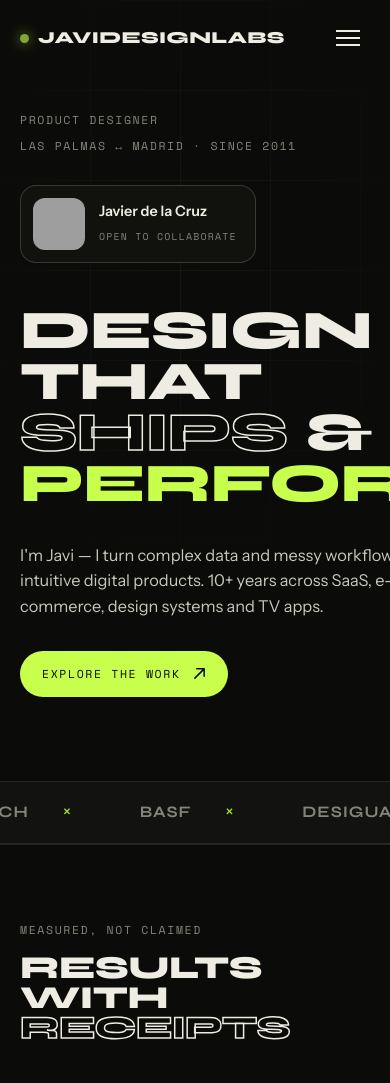
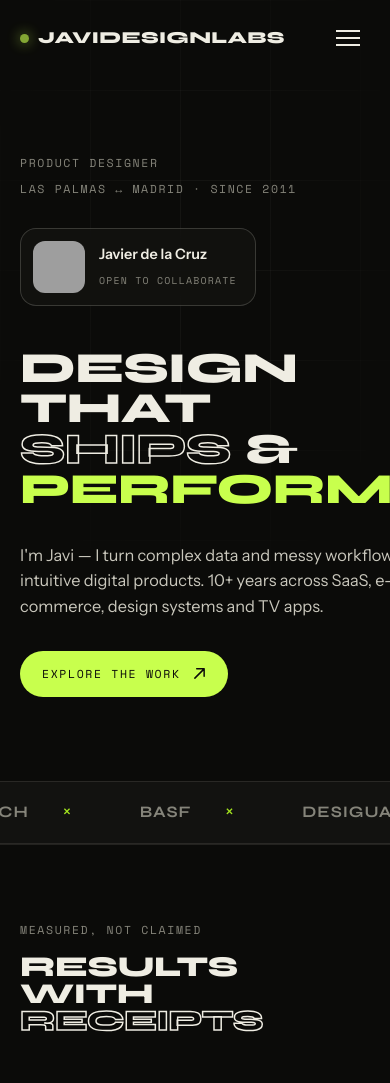
Before and after one commit to javidesignlabs/myporfolio, a plain HTML site: page index.html in a window 390 px wide. Shown: the top 1083 px of the page. Drawn offline with nearby package versions, Linux system fonts and the light colour scheme; grey boxes are pictures that could not be loaded.

Commit message:
Fix text clipping on mobile and desktop

```diff
--- a/assets/css/style.css
+++ b/assets/css/style.css
@@ -46,10 +46,10 @@ button{ font-family:inherit; cursor:pointer; background:none; border:none; color
 .container{ max-width:var(--container); margin:0 auto; padding:0 var(--gutter); }
 
 /* ---------- type scale ---------- */
-h1,h2,h3{ margin:0; font-family:var(--font-display); font-weight:800; line-height:.94; letter-spacing:-.015em; text-transform:uppercase; }
-.t-hero { font-size: clamp(3.4rem, 11.5vw, 10.5rem); }
-.t-giant{ font-size: clamp(2.6rem, 7.5vw, 6.5rem); }
-.t-sect { font-size: clamp(2rem, 5vw, 4.2rem); }
+h1,h2,h3{ margin:0; font-family:var(--font-display); font-weight:800; line-height:.94; letter-spacing:-.015em; text-transform:uppercase; overflow-wrap:break-word; }
+.t-hero { font-size: clamp(2.35rem, 11vw, 10.5rem); }
+.t-giant{ font-size: clamp(1.9rem, 6.4vw, 5.6rem); }
+.t-sect { font-size: clamp(1.8rem, 5vw, 4.2rem); }
 .t-item { font-size: clamp(1.35rem, 3.2vw, 2.6rem); }
 p{ margin:0; }
 
@@ -206,10 +206,10 @@ body.is-loaded .hero-line > span{ transform:none; }
 .hero{
   min-height:100svh;
   display:flex; flex-direction:column; justify-content:flex-end;
-  padding-top:120px;
   position:relative;
   overflow:hidden;
 }
+.hero-inner{ padding-top: 108px; padding-bottom: clamp(28px, 5vh, 56px); }
 .hero-grid-bg{
   position:absolute; inset:0; pointer-events:none;
   background-image:
@@ -611,7 +611,7 @@ body.has-cursor .cursor-dot{ opacity:1; }
   .work-row{ grid-template-columns: 1fr 44px; grid-template-areas: "thumb thumb" "year year" "title go" "cat cat"; row-gap:8px; }
   .work-row .year{ grid-area:year; }
   .work-row h3{ grid-area:title; }
-  .work-row .cat{ grid-area:cat; text-align:left; }
+  .work-row .cat{ grid-area:cat; text-align:left; white-space:normal; }
   .work-row .go{ grid-area:go; justify-self:end; }
   .work-thumb-inline{
     display:block; grid-area:thumb;
--- a/index.html
+++ b/index.html
@@ -38,7 +38,7 @@
 
   <section class="hero" style="padding-top:0;padding-bottom:0;">
     <div class="hero-grid-bg" aria-hidden="true"></div>
-    <div class="container" style="padding-bottom:clamp(28px,5vh,56px);">
+    <div class="container hero-inner">
       <div class="hero-top">
         <div class="hero-meta">
           <span class="mono">Product Designer</span>
```
Also changed, not shown: 1 other file.
